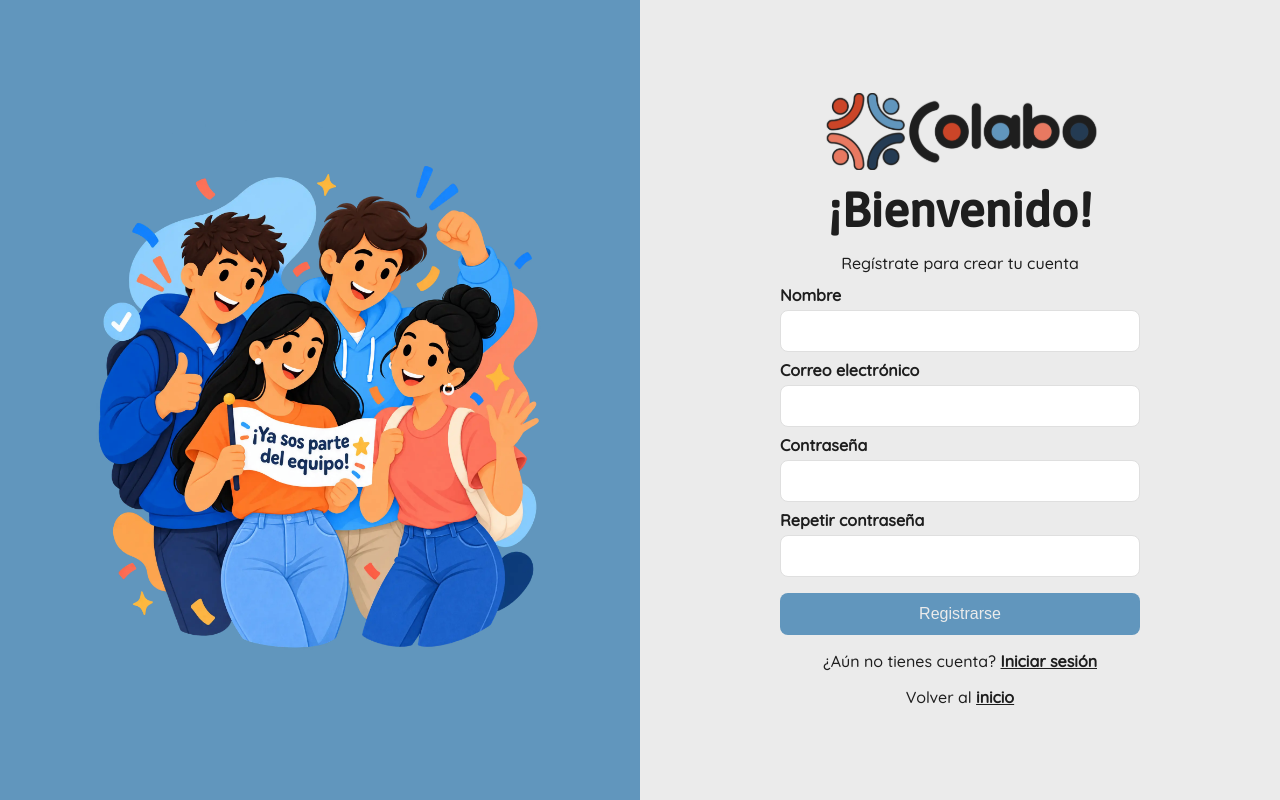
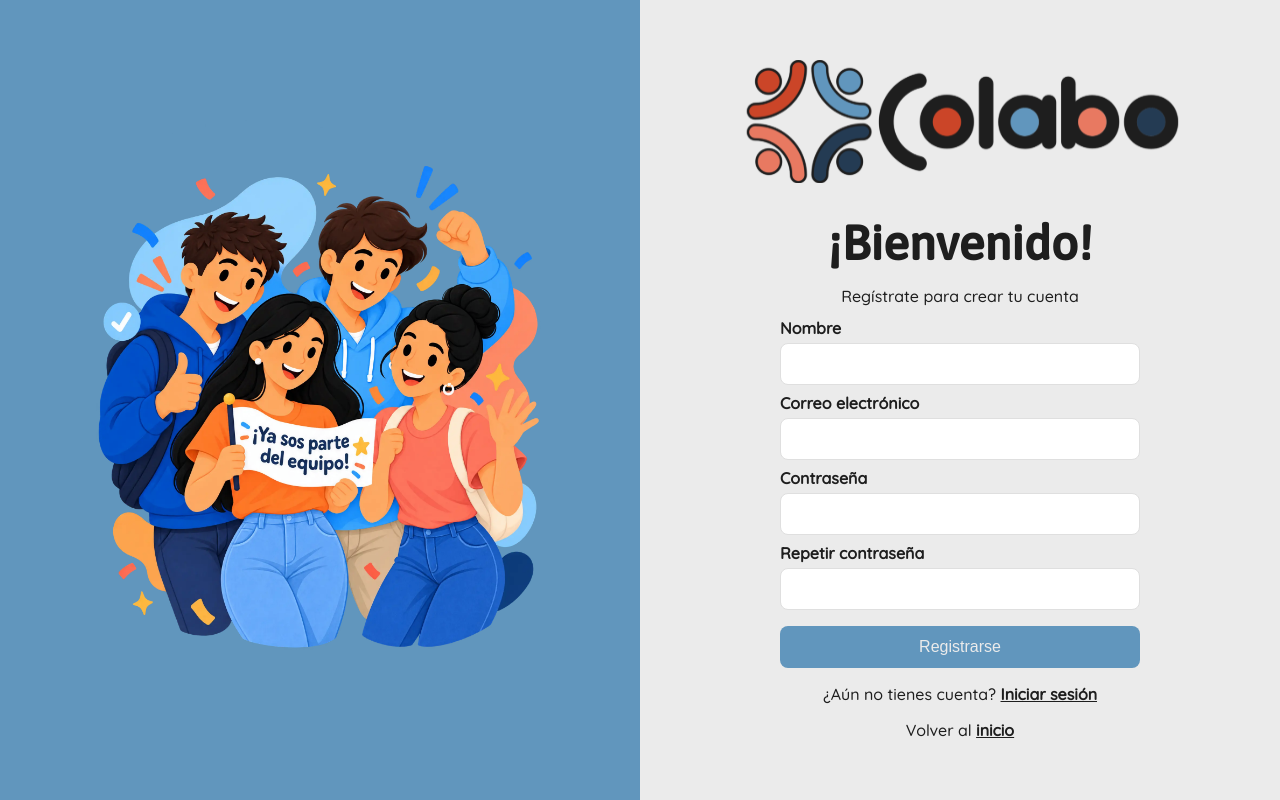
Before and after one commit to titoValen/colabo, a React (Vite) app in the folder client/: page /registrarse in a window 1280 px wide. Built offline with nearby package versions, Linux system fonts and the light colour scheme; no server answers.

Commit message:
refactor: Unificar clases css del logo de Colabo, para no usar clases de más en las vistas de registro e iniciar sesión

```diff
--- a/client/src/pages/Register.jsx
+++ b/client/src/pages/Register.jsx
@@ -64,7 +64,7 @@ export default function Register() {
         className="auth-panel auth-panel-register"
         aria-labelledby="auth-title"
       >
-        <figure className="auth-logo auth-logo-register">
+        <figure className="auth-logo">
           <img src={Logo} alt="Logo de Colabo" />
         </figure>
         <h1 id="auth-title" className="auth-title">
--- a/client/src/styles/auth.css
+++ b/client/src/styles/auth.css
@@ -113,14 +113,6 @@
   width: clamp(250px, 35vw, 450px);
   max-width: 100%;
   height: auto;
-}
-
-.auth-logo-register {
-  margin-bottom: 0.75rem;
-}
-
-.auth-logo-register img {
-  width: clamp(180px, 22vw, 280px);
 }
 
 .auth-form-register {
```
